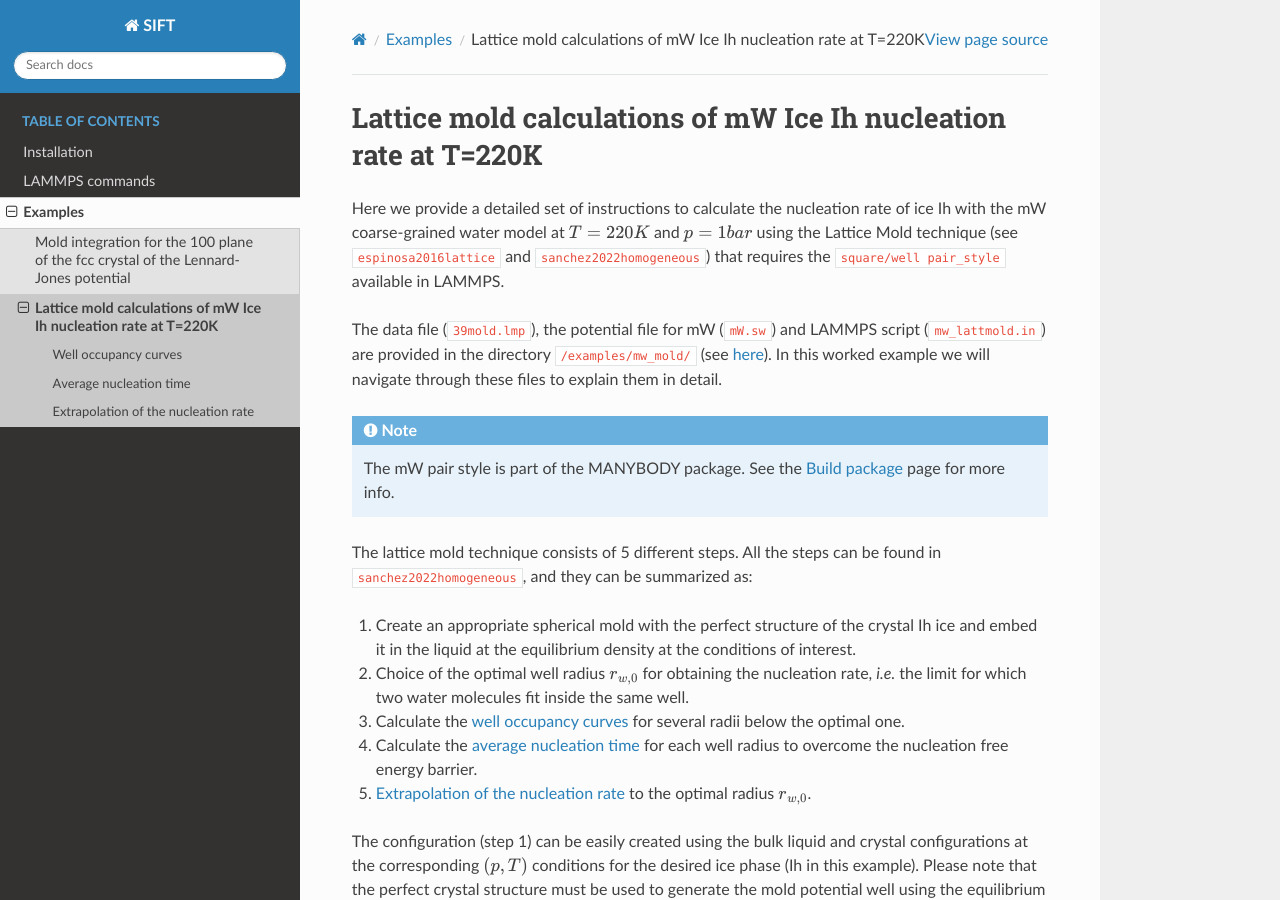
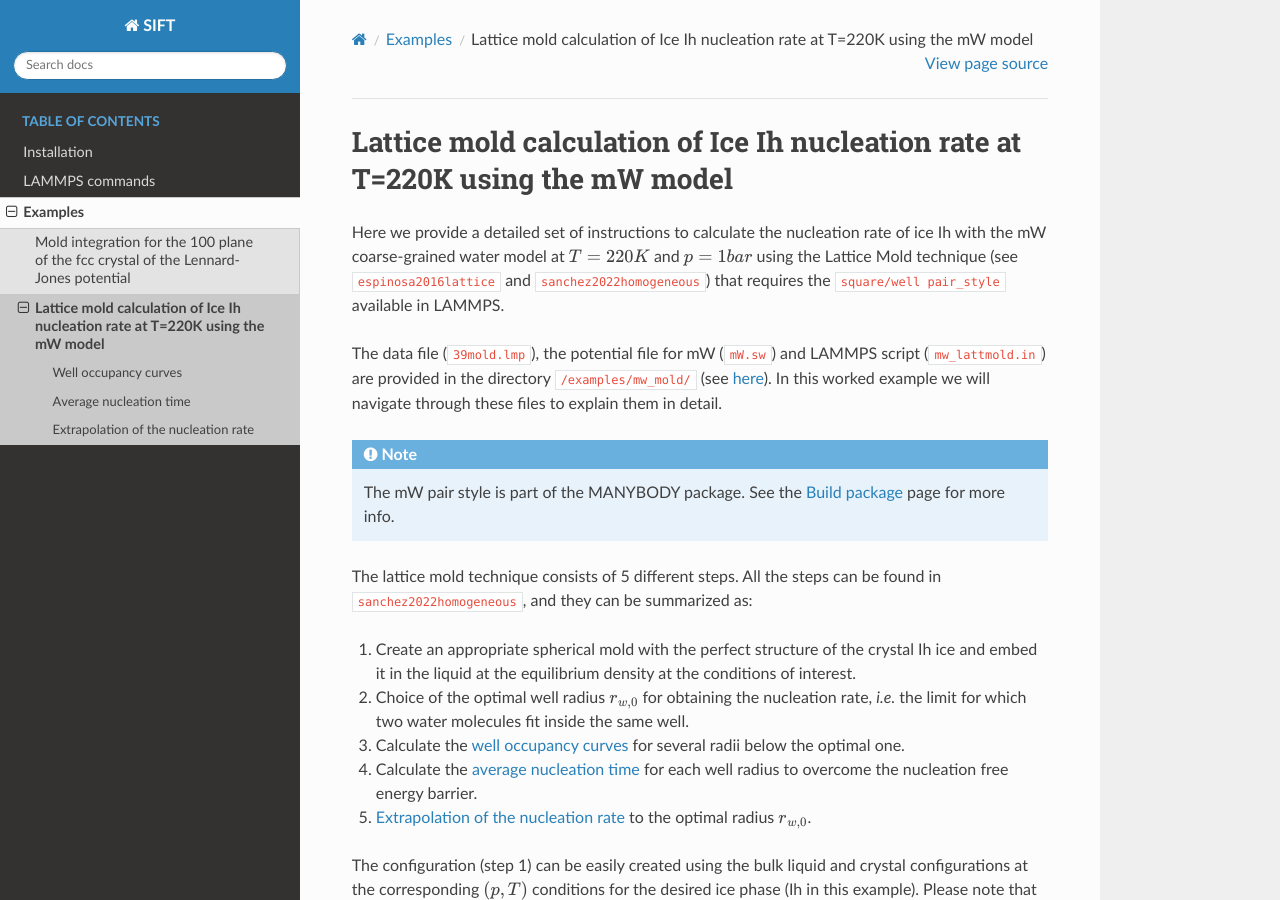
Before and after one commit to AndresRTejedor/Mold, a Sphinx documentation site: the page built from docs/source/example_LM_mw.md, in a window 1280 px wide and 900 px high. Built offline with Sphinx 7.4.7 and the Read the Docs theme 2.0.0, drawn with Linux system fonts in a browser that asks for light colours; cross-references to code outside the pages are shown as plain code.

Commit message:
Update example_LM_mw.md

```diff
--- a/docs/source/example_LM_mw.md
+++ b/docs/source/example_LM_mw.md
@@ -1,4 +1,4 @@
-# Lattice mold calculations of mW Ice Ih nucleation rate at T=220K
+# Lattice mold calculation of Ice Ih nucleation rate at T=220K using the mW model
 
 Here we provide a detailed set of instructions to calculate the nucleation rate of ice Ih with the mW coarse-grained water model at $T=220K$ and $p=1bar$ using the Lattice Mold technique (see {footcite:t}`espinosa2016lattice` and {footcite:t}`sanchez2022homogeneous`) that requires the `square/well pair_style` available in LAMMPS.
 
```
